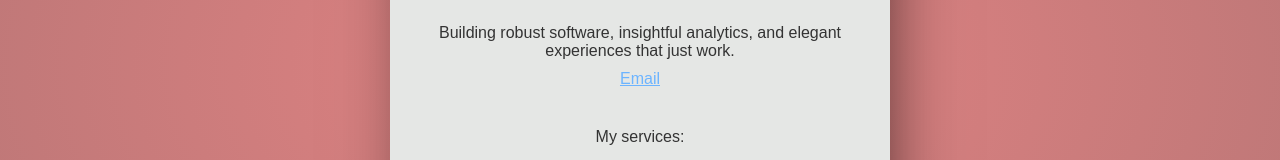
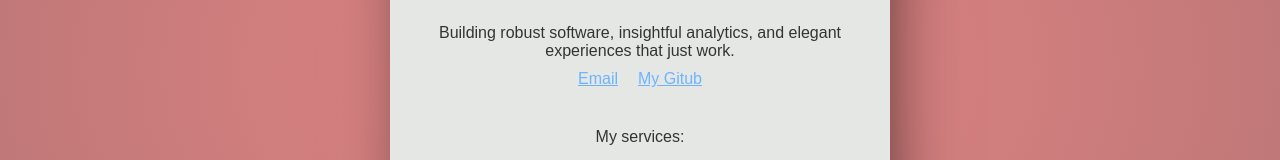
Before and after one commit to xantoine-dev/xantoine-dev.github.io, a plain HTML site: page index.html in a window 1280 px wide. Shown: the part 332-492 px from the top of the page. Drawn offline with Linux system fonts and the light colour scheme.

Commit message:
added my github href https://github.com/xantoine-dev

```diff
--- a/index.html
+++ b/index.html
@@ -26,9 +26,9 @@
           <li>
             <a href="mailto:xavierantoine@protonmail.com">Email</a>
           </li>
-          <!-- <li>
-            <a href="https://mywebsite.com">Visit My Website</a>
-          </li> -->
+          <li>
+            <a href="https://github.com/xantoine-dev">My Gitub</a>
+          </li>
         </ul>
 
         <!-- Services -->
```
